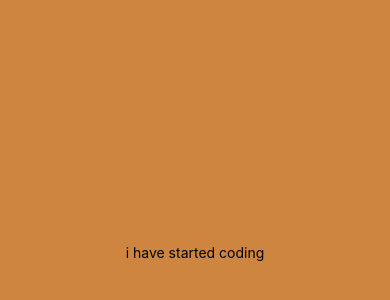
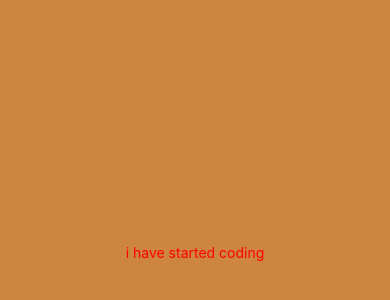
Before and after one commit to seanlunar/FirstApp, a React Native app: screen / in a window 390 px wide. Shown: the part 170-470 px from the top of the page. Built offline with nearby package versions, Linux system fonts and the light colour scheme.

Commit message:
Invalid DateTime

```diff
--- a/App.js
+++ b/App.js
@@ -4,7 +4,7 @@ import { StyleSheet, Text, View } from 'react-native';
 export default function App() {
   return (
     <View style={styles.container}>
-      <Text>i have started coding</Text>
+      <Text style={{ color:'red' }} >i have started coding</Text>
       <StatusBar style="auto" />
     </View>
   );
```
